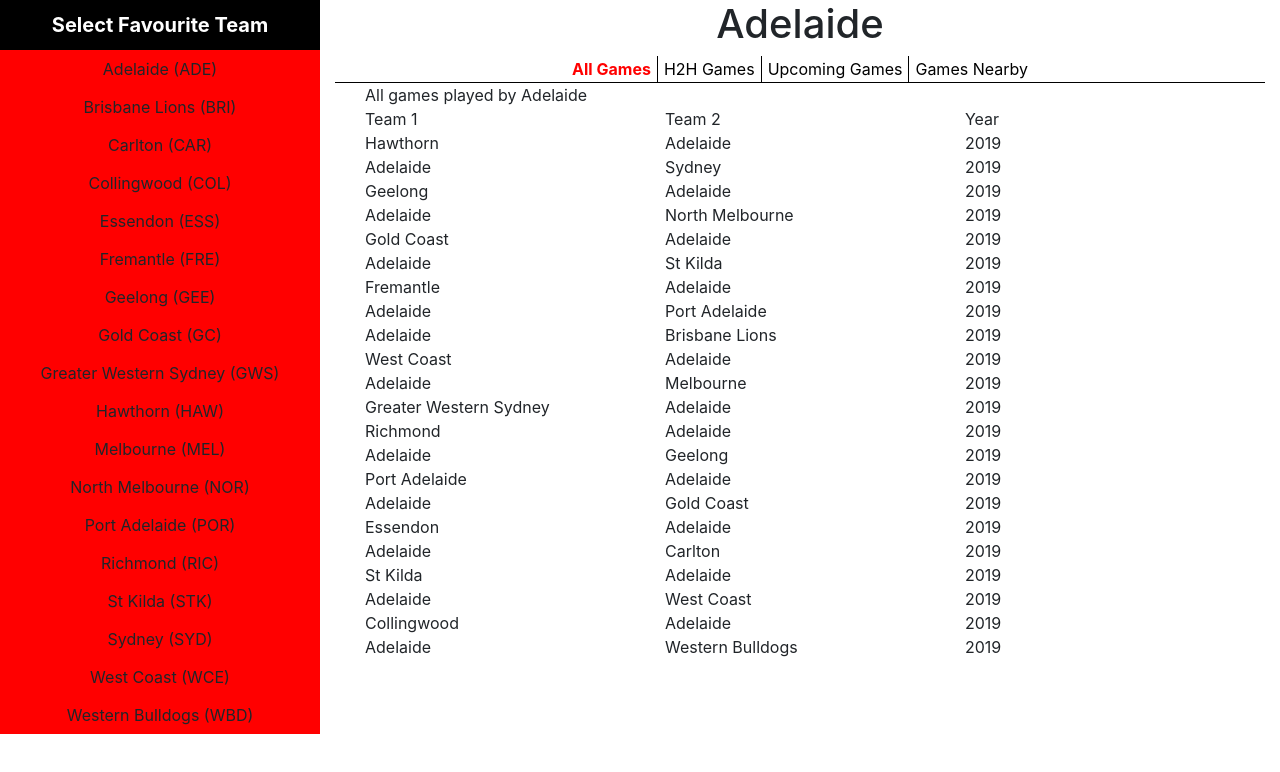
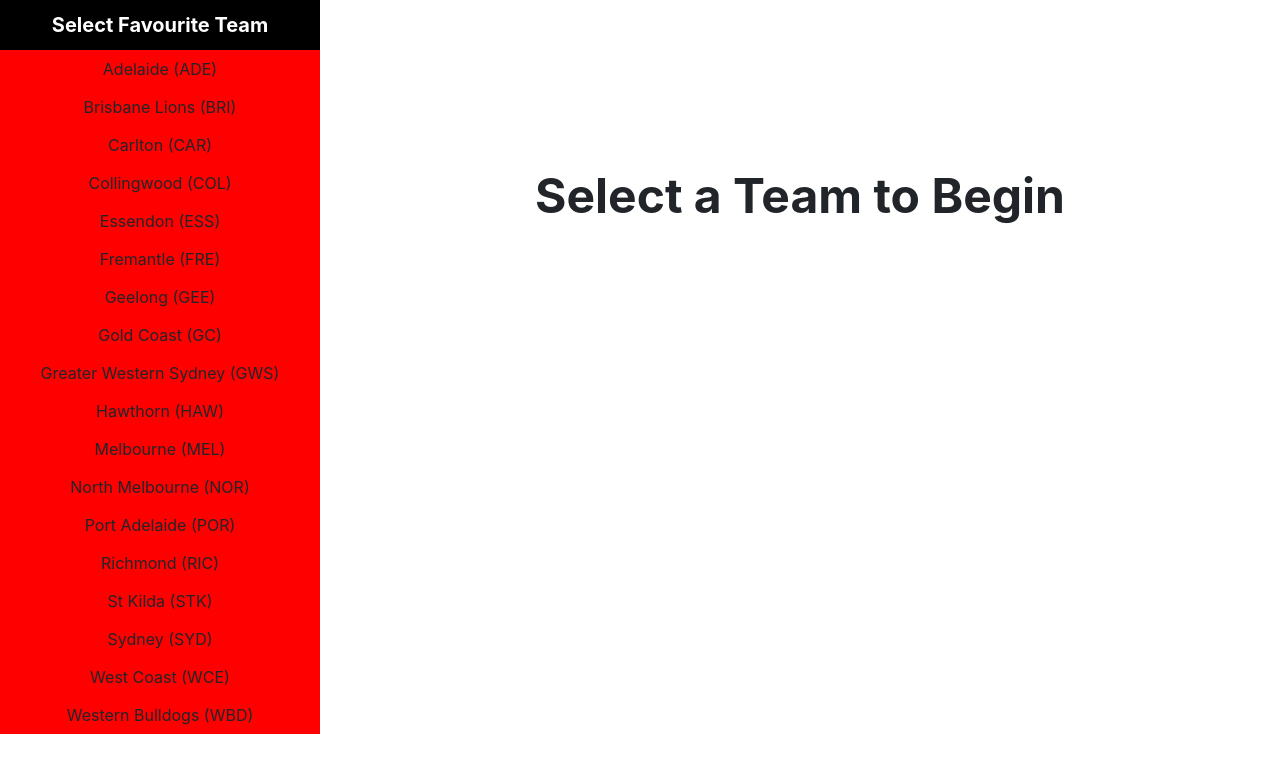
Before and after one commit to gsdhillon94/ICE, an Angular app in the folder Favourite-game/: page /dashboard in a window 1280 px wide. Shown: the top 772 px of the page. Built offline with nearby package versions, Linux system fonts and the light colour scheme.

Commit message:
updating code

```diff
--- a/Favourite-game/src/app/dashboard/dashboard.component.html
+++ b/Favourite-game/src/app/dashboard/dashboard.component.html
@@ -20,7 +20,11 @@
 
 <div class="col-sm-12">
   <div class="row">
-    <div class="col-sm-3 bg-red no-pad-h"><app-team></app-team></div>
-    <div class="col-sm-9"><app-detail></app-detail></div>
+    <div class="col-sm-3 bg-red no-pad-h">
+      <app-team (favouriteTeam)="setfavouriteTeam($event)"></app-team>
+    </div>
+    <div class="col-sm-9">
+      <app-detail [favouriteTeam]="favouriteTeam"></app-detail>
+    </div>
   </div>
 </div>
--- a/Favourite-game/src/app/dashboard/dashboard.component.ts
+++ b/Favourite-game/src/app/dashboard/dashboard.component.ts
@@ -1,6 +1,7 @@
 import { Component, OnInit } from "@angular/core";
 import { HttpClient, HttpHeaders } from "@angular/common/http";
-import { Teams } from "./team";
+import { DataServiceService } from "../data-service/data-service.service";
+import { Team } from "./team";
 
 @Component({
   selector: "app-dashboard",
@@ -9,9 +10,8 @@
 })
 export class DashboardComponent implements OnInit {
   private apiUrl: string = "https://api.squiggle.com.au/?q=teams";
-  public data: Teams;
-
-  constructor() {}
+  favouriteTeam: Team;
+  constructor(private dataservice: DataServiceService) {}
 
   // ngOnInit() {
   // this.http.get<Teams>(this.apiUrl).subscribe((data: Teams) => {
@@ -26,4 +26,9 @@
   // }
 
   ngOnInit() {}
+  setfavouriteTeam(event) {
+    console.log(event);
+    this.favouriteTeam = event;
+    this.dataservice.setFavTeam(this.favouriteTeam);
+  }
 }
--- a/Favourite-game/src/app/details/all-games/all-games.component.html
+++ b/Favourite-game/src/app/details/all-games/all-games.component.html
@@ -1,4 +1,4 @@
-<div class="col-sm-12">All games played by {{ favTeam }}</div>
+<div class="col-sm-12">All games played by {{ favouriteTeam.name }}</div>
 <div class="col-sm-12">
   <div class="row">
     <div class="col-sm-4 heading">Team 1</div>
--- a/Favourite-game/src/app/details/all-games/all-games.component.ts
+++ b/Favourite-game/src/app/details/all-games/all-games.component.ts
@@ -1,5 +1,6 @@
-import { Component, OnInit } from "@angular/core";
+import { Component, OnInit, Input } from "@angular/core";
 import { DataServiceService } from "../../data-service/data-service.service";
+import { Team } from "src/app/dashboard/team";
 
 @Component({
   selector: "app-all-games",
@@ -8,17 +9,18 @@
 })
 export class AllGamesComponent implements OnInit {
   constructor(private data: DataServiceService) {}
-  favTeam: string;
-  ngOnInit() {
-    this.favTeam = this.data.getFavTeam().name;
-  }
+  @Input() favouriteTeam: Team;
+  ngOnInit() {}
 
   getAllMatches() {
     let data = [{}];
     let x = 0;
     let y = 0;
     this.data.getAllMatches().games.forEach((i) => {
-      if (i.hteam == this.favTeam || i.ateam == this.favTeam) {
+      if (
+        i.hteam == this.favouriteTeam.name ||
+        i.ateam == this.favouriteTeam.name
+      ) {
         data[y] = i;
         y++;
       }
--- a/Favourite-game/src/app/details/detail.component.css
+++ b/Favourite-game/src/app/details/detail.component.css
@@ -22,3 +22,9 @@
   font-weight: 700;
   color: #ff0000;
 }
+.select-team-heading {
+  text-align: center;
+  font-weight: 700;
+  padding: 10rem;
+  font-size: 3rem;
+}
--- a/Favourite-game/src/app/details/detail.component.html
+++ b/Favourite-game/src/app/details/detail.component.html
@@ -1,3 +1,7 @@
+<div *ngIf="favouriteTeam == null" class="select-team-heading">
+  Select a Team to Begin
+</div>
+<div *ngIf="favouriteTeam != null">
   <div class="col-sm-12 favTeam">
     <h1>{{ favouriteTeam.name }}</h1>
   </div>
@@ -36,7 +40,7 @@
     </button>
   </div>
   <div class="col-sm-12" *ngIf="activeTab === 'All Games'">
-  <app-all-games></app-all-games>
+    <app-all-games [favouriteTeam]="favouriteTeam"></app-all-games>
   </div>
   <div class="col-sm-12" *ngIf="activeTab === 'H2H Games'">
     <app-h2-hgames></app-h2-hgames>
@@ -47,3 +51,4 @@
   <div class="col-sm-12" *ngIf="activeTab === 'Games Nearby'">
     <app-nearby-venue></app-nearby-venue>
   </div>
+</div>
--- a/Favourite-game/src/app/details/detail.component.ts
+++ b/Favourite-game/src/app/details/detail.component.ts
@@ -1,5 +1,6 @@
-import { Component, OnInit } from "@angular/core";
+import { Component, OnInit, Input, SimpleChanges } from "@angular/core";
 import { DataServiceService } from "../data-service/data-service.service";
+import { Team } from "../dashboard/team";
 
 @Component({
   selector: "app-detail",
@@ -8,17 +9,9 @@
 })
 export class DetailComponent implements OnInit {
   constructor(private dataservice: DataServiceService) {}
-  favouriteTeam = {
-    logo: "",
-    id: 2,
-    abbrev: "ADE",
-    name: "Adelaide",
-  };
+  @Input() favouriteTeam: Team;
   activeTab = "All Games";
-  ngOnInit() {
-    // this.favouriteTeam = this.dataservice.favouriteTeam;
-    // console.log("fave team", this.favouriteTeam);
-  }
+  ngOnInit() {}
 
   setActive(event) {
     this.activeTab = event.target.value;
--- a/Favourite-game/src/app/team/team.component.ts
+++ b/Favourite-game/src/app/team/team.component.ts
@@ -1,6 +1,7 @@
-import { Component, OnInit } from "@angular/core";
+import { Component, OnInit, Output, EventEmitter } from "@angular/core";
 import * as teamData from "../data-service/team/teams.json";
 import { DataServiceService } from "../data-service/data-service.service";
+import { Team } from "../dashboard/team";
 
 @Component({
   selector: "app-team",
@@ -8,25 +9,29 @@
   styleUrls: ["./team.component.css"],
 })
 export class TeamComponent implements OnInit {
+  @Output() favouriteTeam = new EventEmitter<Team>();
   constructor(private dataservice: DataServiceService) {}
   teams;
-  favTeam;
+  favTeam: Team;
 
   ngOnInit() {
     this.teams = teamData.teams;
   }
 
   onTeamSelect(team, event) {
-    this.favTeam = team.name;
-    this.dataservice.setFavTeam(team);
-    console.log(team);
+    this.favTeam = team;
+    this.favouriteTeam.emit(this.favTeam);
   }
 
   isFav(name) {
-    if (name === this.favTeam) {
-      return true;
-    } else {
-      return false;
+    console.log(this.favTeam);
+
+    if (this.favTeam != null) {
+      if (name === this.favTeam.name) {
+        return true;
+      } else {
+        return false;
+      }
     }
   }
 }
```
Also changed, not shown: Favourite-game/src/app/dashboard/team.ts (+4 -8 lines). Lines whose indentation alone changed are shown as unchanged.
